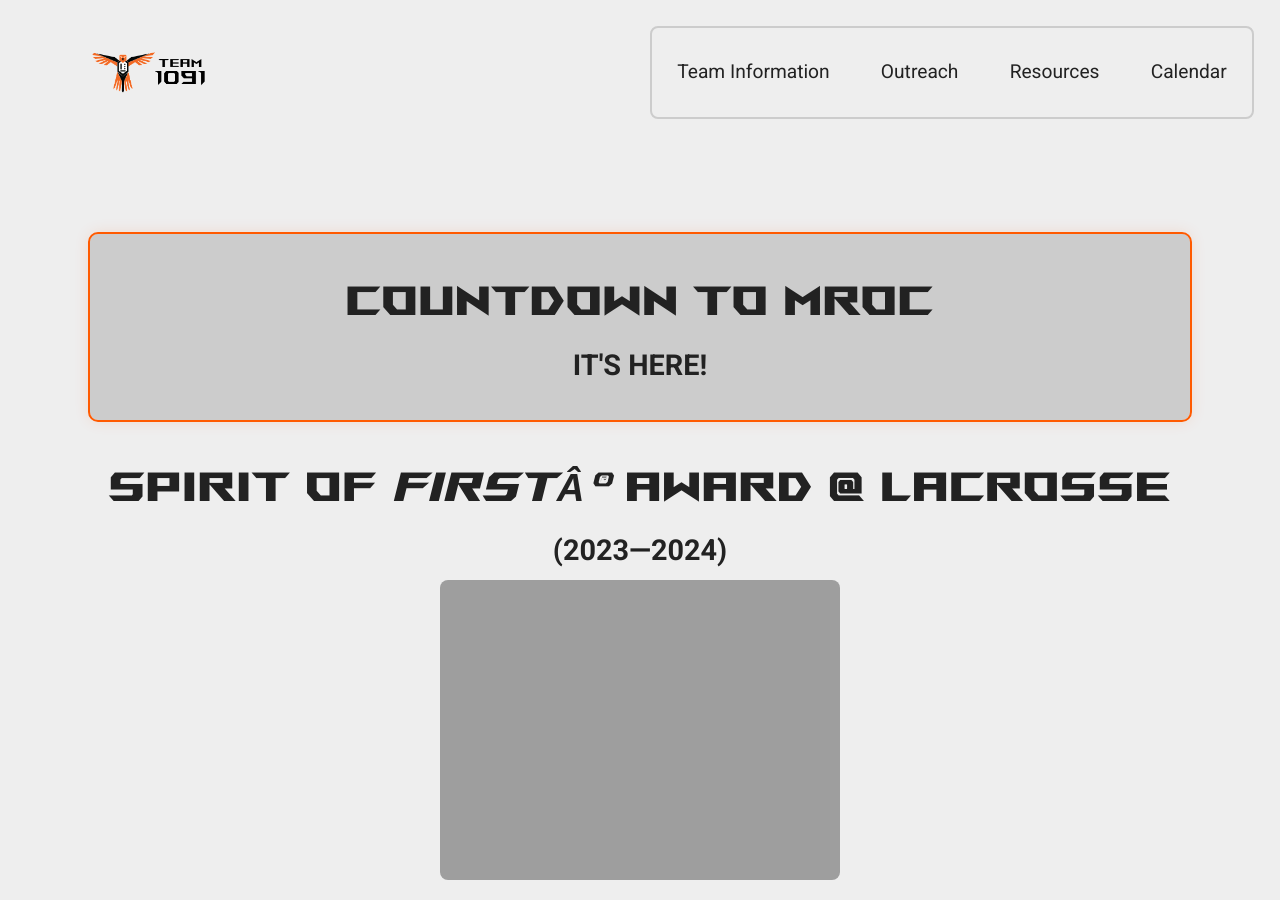
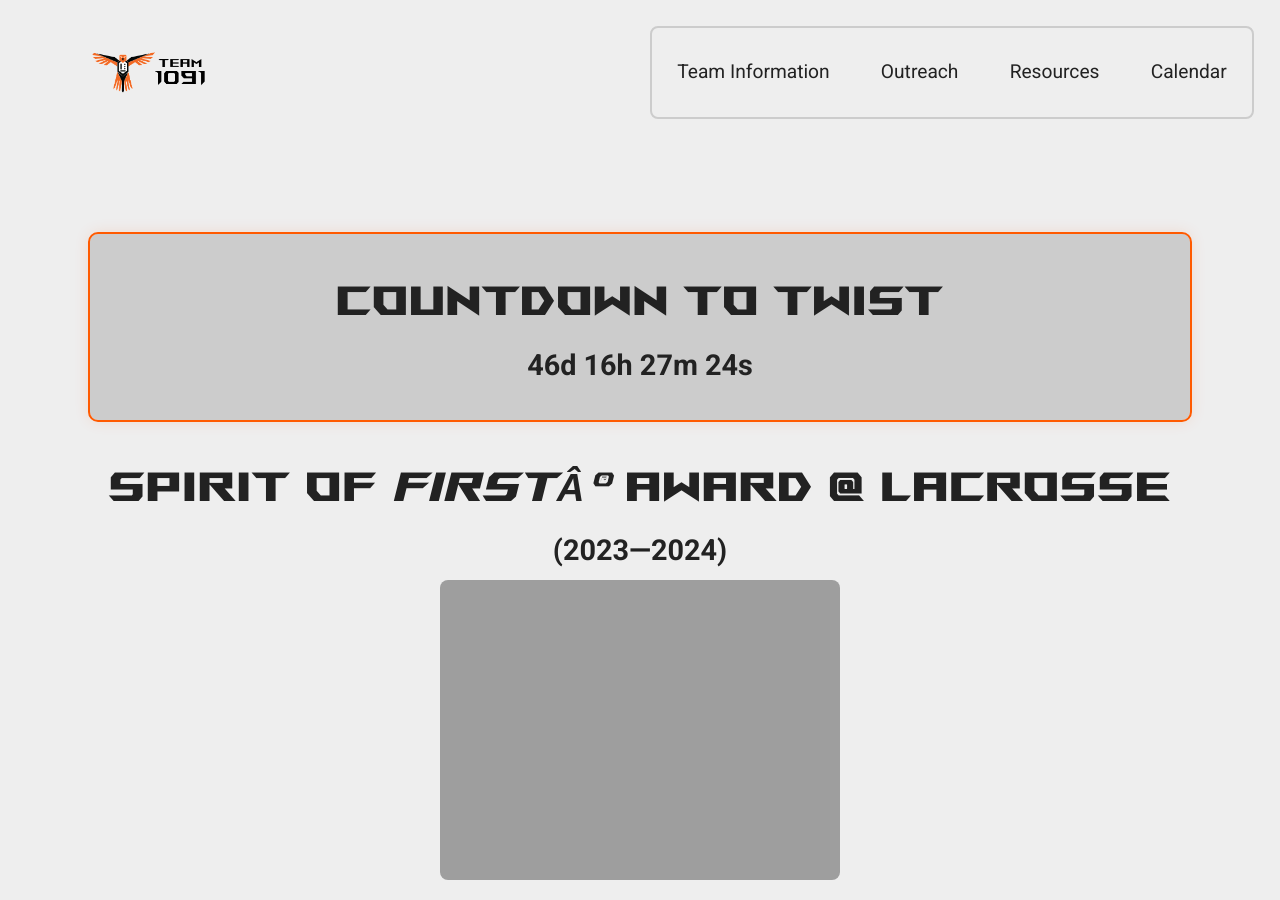
Before and after one commit to Team1091/team1091.github.io, a Jekyll site: the page built from index.html, in a window 1280 px wide and 900 px high. Built offline with Jekyll 4.4.1, drawn with Linux system fonts in a browser that asks for light colours.

Commit message:
Update index.html

```diff
--- a/index.html
+++ b/index.html
@@ -23,7 +23,7 @@
     }
 </style>
 <div class="countdown">
-    <h1>Countdown to MROC</h1>
+    <h1>Countdown to TWIST</h1>
     <h2 id="timer"></h2>
 </div>
 <div class="main-image">
```
Also changed, not shown: other parts of index.html (+1 -1 lines).
